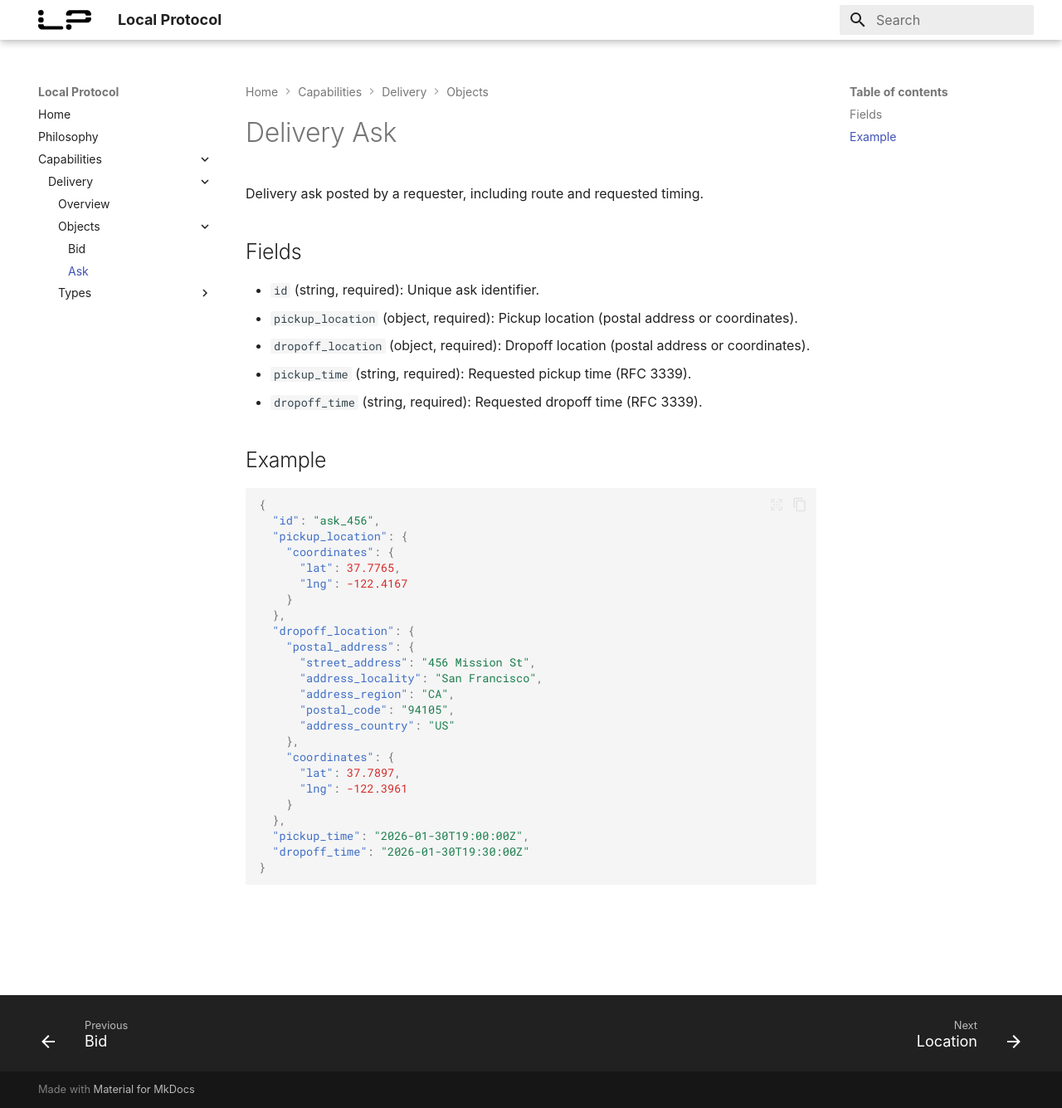
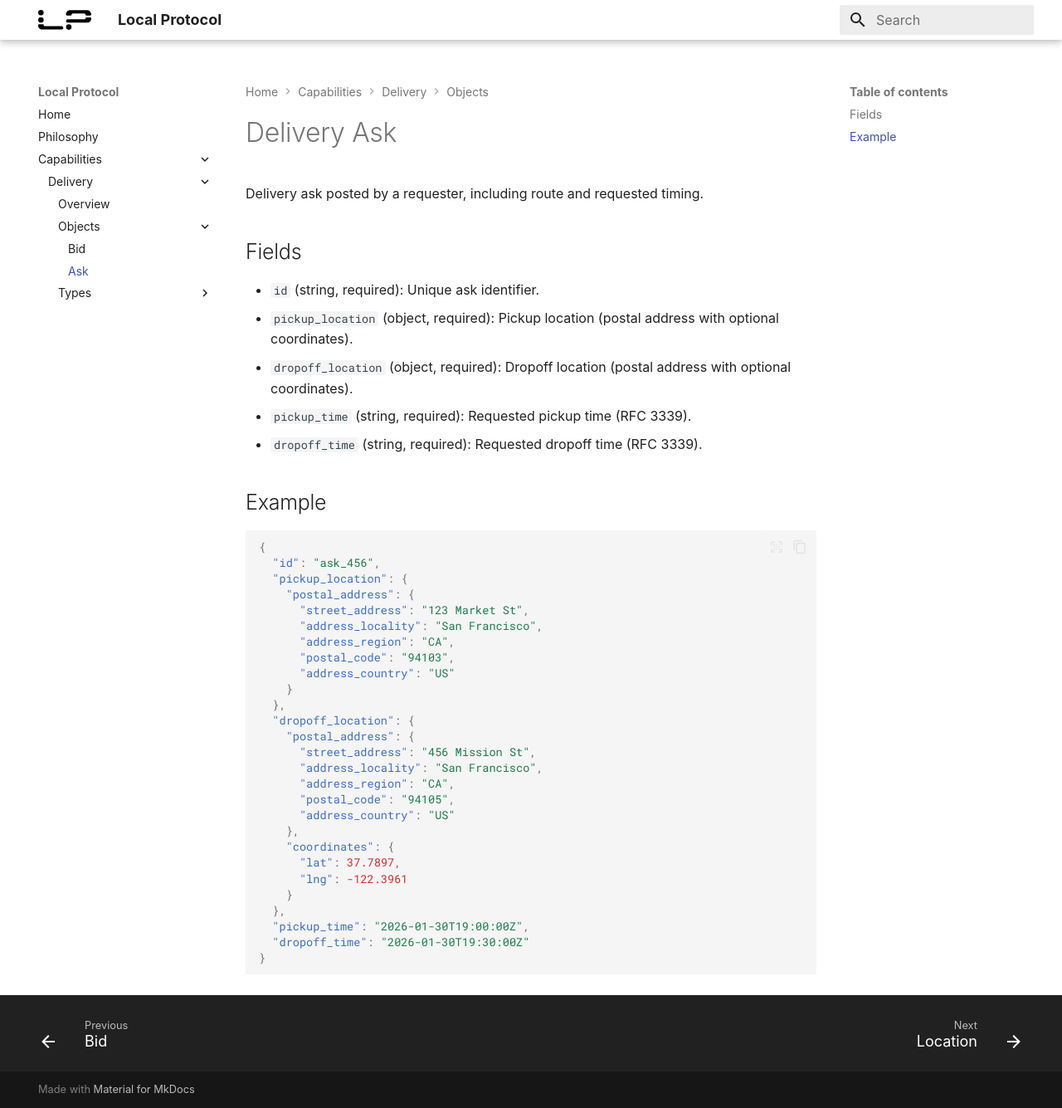
Before and after one commit to Palette-Labs-Inc/local-protocol, an MkDocs documentation site: the page built from docs/capabilities/delivery/ask.md, in a window 1280 px wide and 1335 px high. Shown: the whole window at 83% size. Built offline with MkDocs 1.6.1 and Material for MkDocs 9.7.7, drawn with Linux system fonts in a browser that asks for light colours; some web fonts are replaced.

Commit message:
Make address required

```diff
--- a/docs/capabilities/delivery/ask.md
+++ b/docs/capabilities/delivery/ask.md
@@ -5,8 +5,8 @@ Delivery ask posted by a requester, including route and requested timing.
 ## Fields
 
 - `id` (string, required): Unique ask identifier.
-- `pickup_location` (object, required): Pickup location (postal address or coordinates).
-- `dropoff_location` (object, required): Dropoff location (postal address or coordinates).
+- `pickup_location` (object, required): Pickup location (postal address with optional coordinates).
+- `dropoff_location` (object, required): Dropoff location (postal address with optional coordinates).
 - `pickup_time` (string, required): Requested pickup time (RFC 3339).
 - `dropoff_time` (string, required): Requested dropoff time (RFC 3339).
 
@@ -16,9 +16,12 @@ Delivery ask posted by a requester, including route and requested timing.
 {
   "id": "ask_456",
   "pickup_location": {
-    "coordinates": {
-      "lat": 37.7765,
-      "lng": -122.4167
+    "postal_address": {
+      "street_address": "123 Market St",
+      "address_locality": "San Francisco",
+      "address_region": "CA",
+      "postal_code": "94103",
+      "address_country": "US"
     }
   },
   "dropoff_location": {
```
Also changed, not shown: DECISIONS.md (+1 -1 lines), docs/capabilities/delivery/bid.md (+9 -2 lines), docs/capabilities/delivery/location.md (+3 -14 lines), 1 other file.
